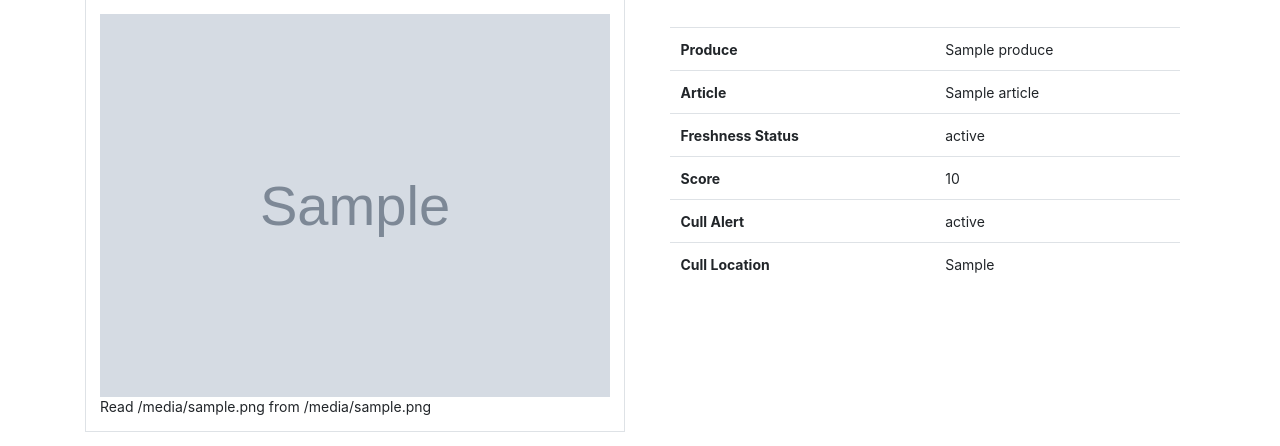
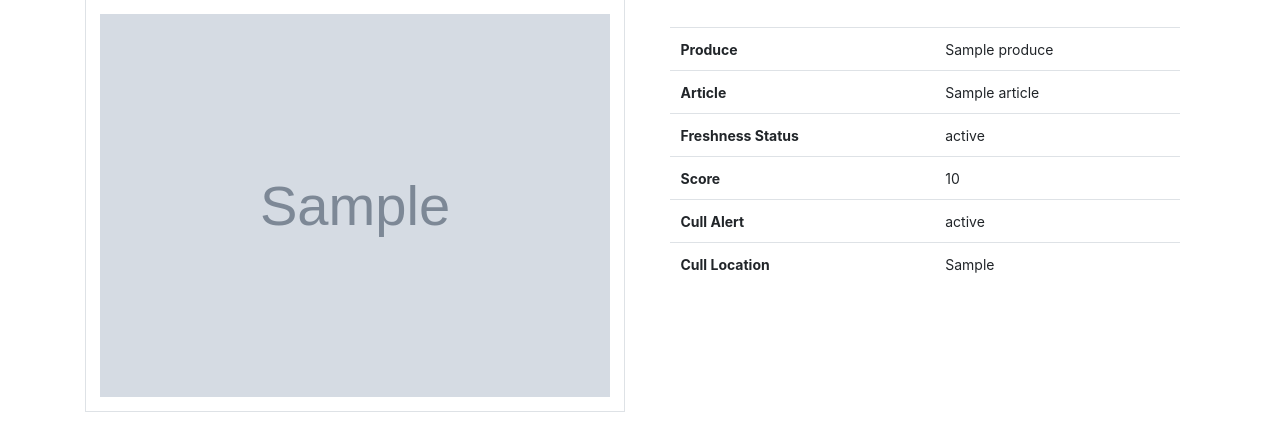
Before and after one commit to nabsabraham/amplify-hackathon, a Flask app: template templates/home.html in a window 1280 px wide. Shown: the part 448-894 px from the top of the page. After the commit the page ends 860 px from the top, so only its background shows below. Run offline with Flask 2, Linux system fonts and the light colour scheme; the template is opened without the code that fills it: most values are stand-ins (such as "Sample title", 1, 10 or a date in 2020); grey boxes marked "Sample" are stand-in pictures; some libraries are stand-ins or nearby versions.

Commit message:
removing the "read image from _ " string under image

```diff
--- a/templates/home.html
+++ b/templates/home.html
@@ -36,7 +36,7 @@
             <div class="container p-3 my-3 border">
             {% if filename %}
                 <img src="{{ image_url }}" style='height: 100%; width: 100%; object-fit: contain'/>
-                <p> Read {{ filename }} from {{ image_url }} </p>
+                <!-- <p> Read {{ filename }} from {{ image_url }} </p> -->
             {% else %}
                 <img src="https://mdbootstrap.com/img/Photos/Others/placeholder.jpg" class="img-fluid" alt="example placeholder">
             {% endif %}
```
